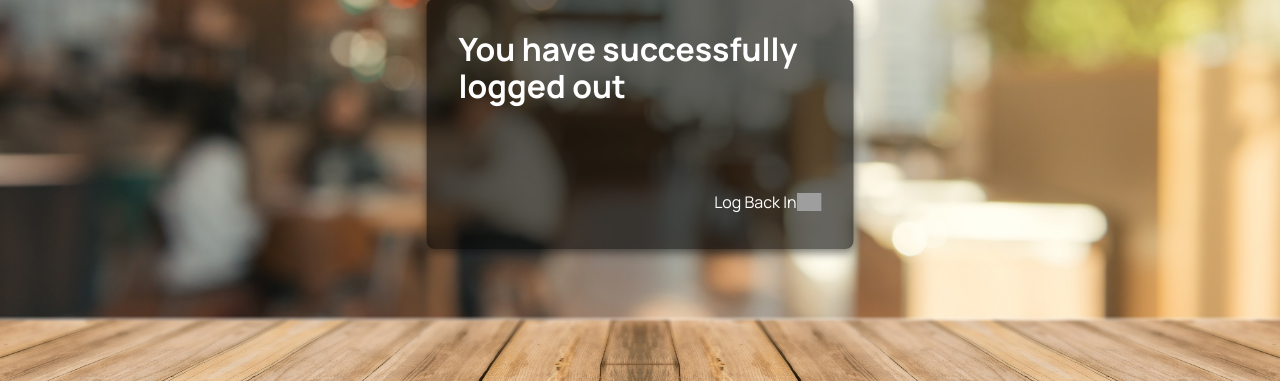
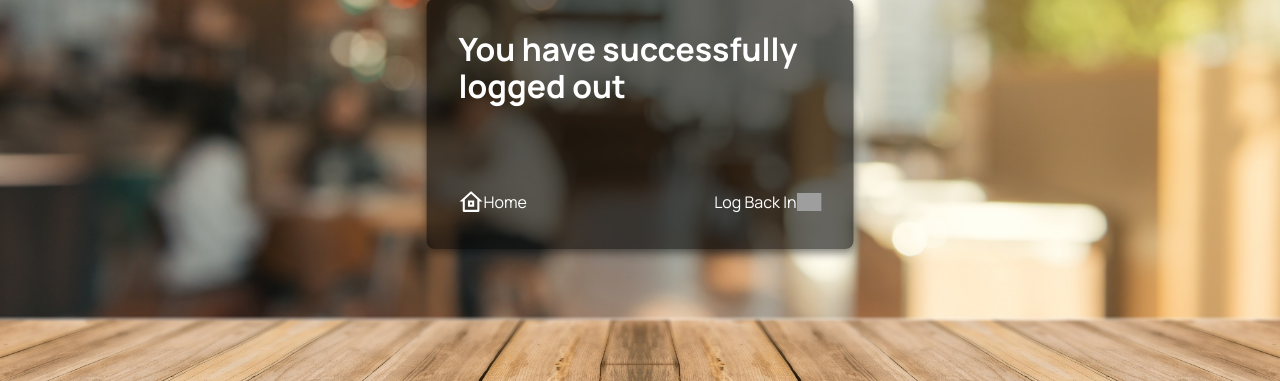
Before and after one commit to jdeebs/recipe-app, a Django app: page /logout/ in a window 1280 px wide. Shown: the part 276-657 px from the top of the page. Run offline with Django 4.2, Linux system fonts and the light colour scheme; some libraries are stand-ins or nearby versions; grey boxes are pictures that could not be loaded.

Commit message:
Add home button to successful logout page

```diff
--- a/src/recipes/static/recipes/css/styles.css
+++ b/src/recipes/static/recipes/css/styles.css
@@ -122,7 +122,7 @@ button { all: unset; }
     var(--spacing-sm);
   transition: all 1s ease-out;
 }
-.relog-btn, #toggle-chart-btn {
+.relog-btn, .home-btn, #toggle-chart-btn {
   cursor: pointer;
   position: relative;
   font-size: 1em;
@@ -140,6 +140,7 @@ button { all: unset; }
 .btn::after,
 .header::after,
 .relog-btn:after,
+.home-btn:after,
 #toggle-chart-btn:after {
   position: absolute;
   content: "";
@@ -156,6 +157,7 @@ button { all: unset; }
 .btn:hover:after,
 .header:hover:after,
 .relog-btn:hover:after,
+.home-btn:hover:after,
 #toggle-chart-btn:hover:after {
   width: 100%;
   left: 0;
@@ -278,7 +280,6 @@ button { all: unset; }
   display: flex;
   flex-direction: column;
   justify-content: space-between;
-  align-items: flex-end;
   min-width: 200px;
   min-height: 250px;
   position: absolute;
@@ -297,6 +298,10 @@ button { all: unset; }
   display: flex;
   text-align: left;
   padding: 0 var(--spacing-lg) var(--spacing-lg) 0;
+}
+.modal-btns {
+  display: flex;
+  justify-content: space-between;
 }
 
 .login-form {
--- a/src/templates/auth/success.html
+++ b/src/templates/auth/success.html
@@ -20,8 +20,12 @@
     <main>
         <div class="modal">
             <h1 class="modal-text">You have successfully<br>logged out</h1>
+            <div class="modal-btns">
+            <a href="{% url 'recipes:home' %}" class="home-btn"><img
+                src="{% static 'recipes/icons/home.svg' %}" width="25"> Home</a>
             <a href="{% url 'login' %}" class="relog-btn">Log Back In <img
                 src="{% static 'recipes/icons/login-box.svg' %}" width="25"></a>
+            </div>
         </div>
     </main>
 </body>
```
Also changed, not shown: src/recipes/static/recipes/icons/home.svg (added).
